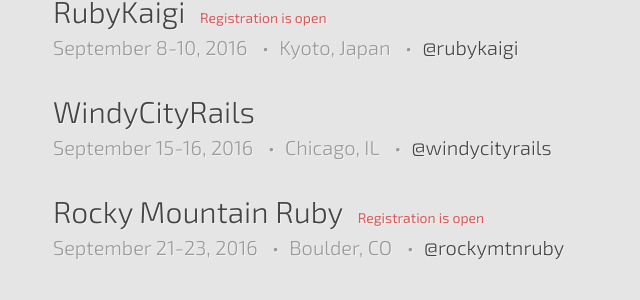
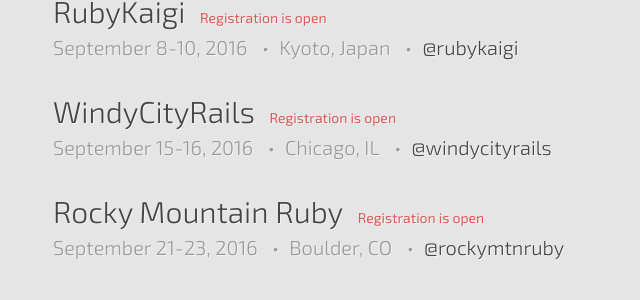
Before and after one commit to ruby-conferences/ruby-conferences.github.io, a Jekyll site: the page built from index.html, in a window 1280 px wide and 900 px high, scrolled down 818 px. Shown: the part 151-451 px from the top of the window, without its empty margins (187-827 px from the left). Built offline with Jekyll 4.4.1, drawn with Linux system fonts in a browser that asks for light colours.

Commit message:
Add Registration is Open to WindyCityRails.

```diff
--- a/_data/current.yml
+++ b/_data/current.yml
@@ -38,6 +38,7 @@
   dates: "September 15-16, 2016"
   url: http://www.windycityrails.org/
   twitter: windycityrails
+  reg_phrase: Registration is open
 
 - name: Rocky Mountain Ruby
   location: Boulder, CO
```
